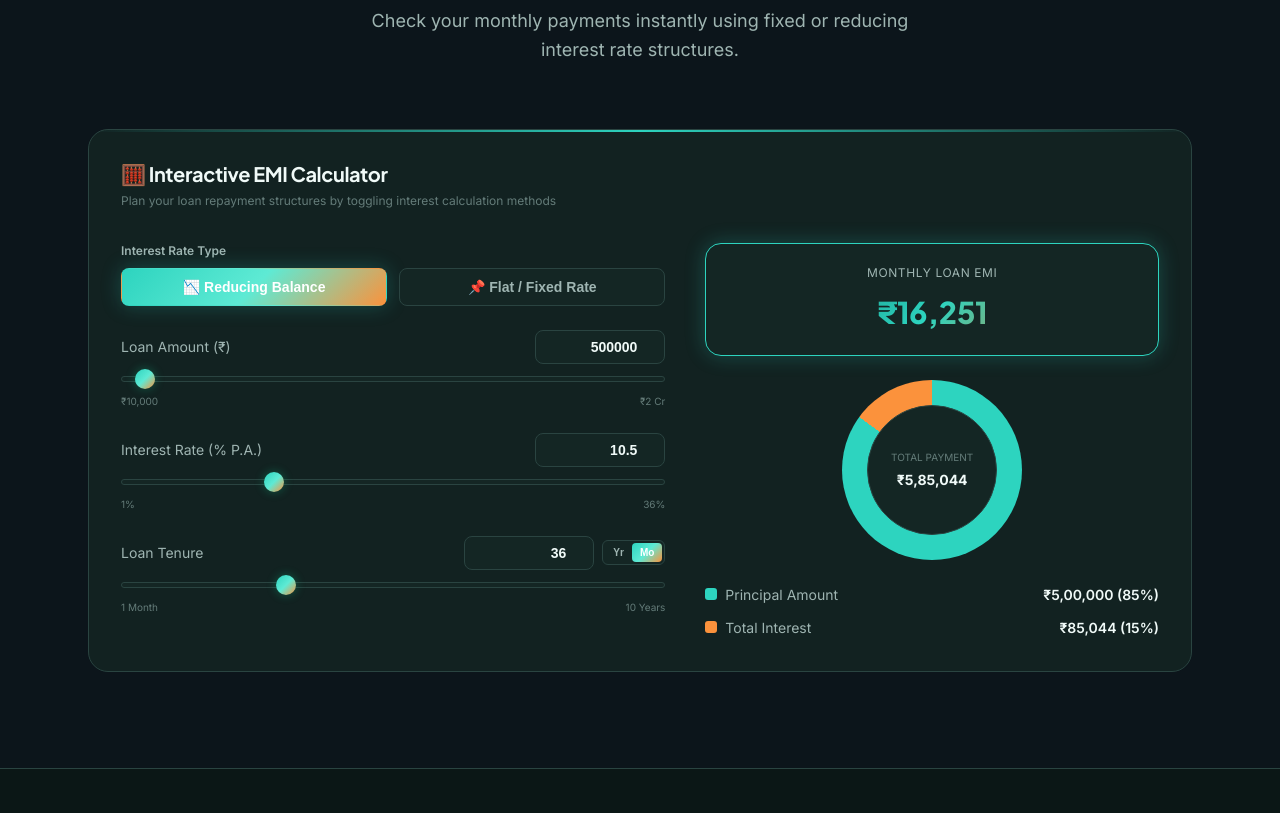
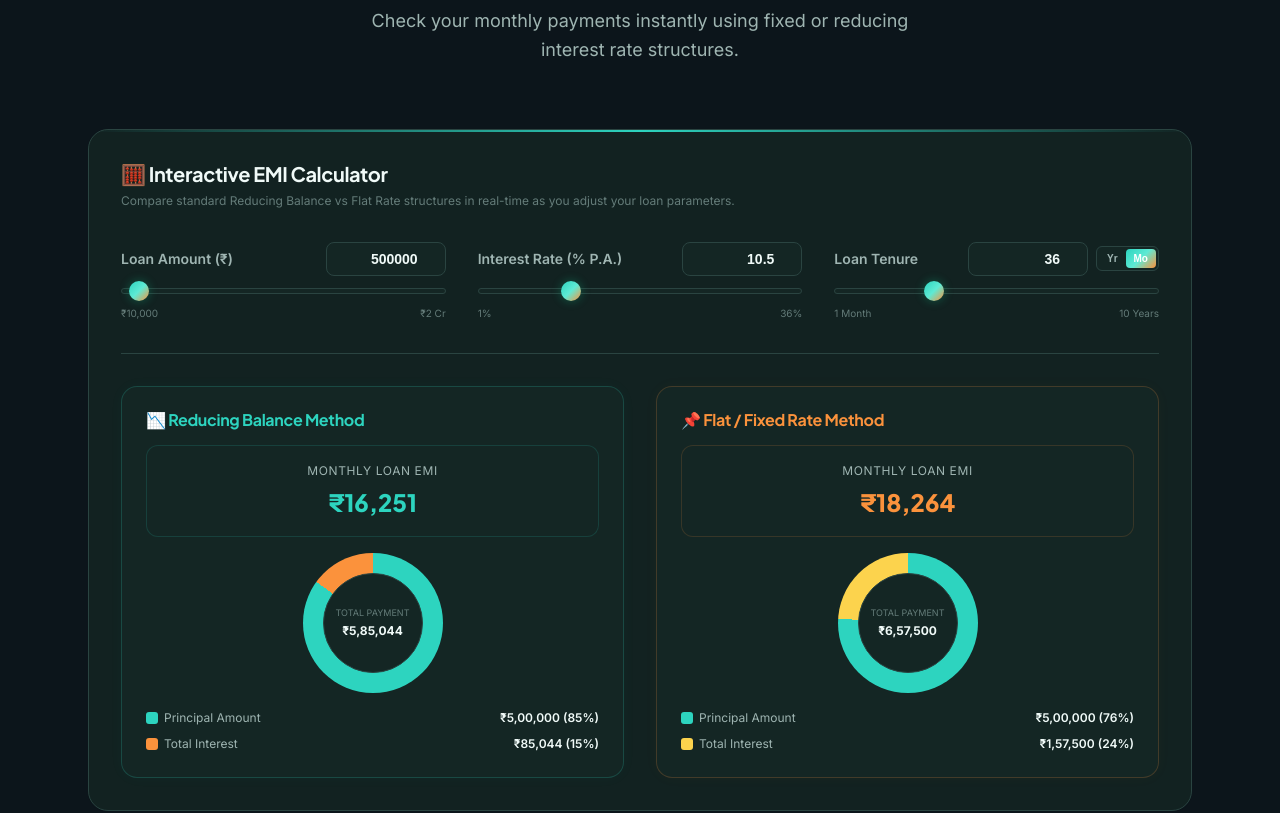
Before and after one commit to utkrashtkumar/loan-eligibility-calculator, a Next.js app: page / in a window 1280 px wide. Shown: the part 1620-2433 px from the top of the page. Built offline with nearby package versions, Linux system fonts and the light colour scheme; no server answers.

Commit message:
feat: show reducing and flat rate results simultaneously in emi calculator

```diff
--- a/src/components/EmiCalculator.js
+++ b/src/components/EmiCalculator.js
@@ -7,43 +7,50 @@ export default function EmiCalculator() {
   const [interestRate, setInterestRate] = useState(10.5);
   const [tenure, setTenure] = useState(36); // in months
   const [tenureType, setTenureType] = useState('months'); // 'months' or 'years'
-  const [interestType, setInterestType] = useState('reducing'); // 'reducing' or 'fixed'
 
   const P = Number(loanAmount);
   const R = Number(interestRate);
-  // Convert tenure to months if selected in years
   const N = tenureType === 'years' ? Number(tenure) * 12 : Number(tenure);
 
-  let emi = 0;
-  let totalInterest = 0;
-  let totalPayment = 0;
+  // 1. Reducing Calculations
+  let reducingEmi = 0;
+  let reducingTotalInterest = 0;
+  let reducingTotalPayment = 0;
+  let reducingPrincipalPercent = 100;
+  let reducingInterestPercent = 0;
 
   if (P > 0 && R > 0 && N > 0) {
-    if (interestType === 'reducing') {
-      // Reducing Interest Rate (Standard EMI formula)
     const monthlyRate = R / 12 / 100;
     const emiVal = (P * monthlyRate * Math.pow(1 + monthlyRate, N)) / (Math.pow(1 + monthlyRate, N) - 1);
     const totalPayVal = emiVal * N;
     const totalIntVal = totalPayVal - P;
 
-      emi = Math.round(emiVal);
-      totalInterest = Math.round(totalIntVal);
-      totalPayment = Math.round(totalPayVal);
-    } else {
-      // Fixed Interest Rate (Flat Interest formula)
+    reducingEmi = Math.round(emiVal);
+    reducingTotalInterest = Math.round(totalIntVal);
+    reducingTotalPayment = Math.round(totalPayVal);
+    reducingPrincipalPercent = Math.round((P / reducingTotalPayment) * 100);
+    reducingInterestPercent = 100 - reducingPrincipalPercent;
+  }
+
+  // 2. Flat Calculations
+  let flatEmi = 0;
+  let flatTotalInterest = 0;
+  let flatTotalPayment = 0;
+  let flatPrincipalPercent = 100;
+  let flatInterestPercent = 0;
+
+  if (P > 0 && R > 0 && N > 0) {
     const tenureInYears = N / 12;
     const totalIntVal = P * (R / 100) * tenureInYears;
     const totalPayVal = P + totalIntVal;
     const emiVal = totalPayVal / N;
 
-      emi = Math.round(emiVal);
-      totalInterest = Math.round(totalIntVal);
-      totalPayment = Math.round(totalPayVal);
+    flatEmi = Math.round(emiVal);
+    flatTotalInterest = Math.round(totalIntVal);
+    flatTotalPayment = Math.round(totalPayVal);
+    flatPrincipalPercent = Math.round((P / flatTotalPayment) * 100);
+    flatInterestPercent = 100 - flatPrincipalPercent;
   }
-  }
-
-  const principalPercent = totalPayment > 0 ? Math.round((loanAmount / totalPayment) * 100) : 100;
-  const interestPercent = 100 - principalPercent;
 
   const handleAmountChange = (val) => {
     const num = Number(val);
@@ -78,29 +85,39 @@ export default function EmiCalculator() {
       backdropFilter: 'blur(20px)',
       border: 'var(--border-light)',
       borderRadius: 'var(--border-radius-xl)',
-      display: 'grid',
-      gridTemplateColumns: '1fr',
-      gap: '32px',
-      boxShadow: 'var(--shadow-lg)',
-      alignItems: 'start'
+      boxShadow: 'var(--shadow-lg)'
     }}>
       <style jsx>{`
-        .calculator-grid {
+        .inputs-grid {
           display: grid;
-          grid-template-columns: 1.2fr 1fr;
-          gap: 40px;
+          grid-template-columns: repeat(3, 1fr);
+          gap: 32px;
+          margin-bottom: 32px;
         }
         @media (max-width: 992px) {
-          .calculator-grid {
+          .inputs-grid {
             grid-template-columns: 1fr;
+            gap: 24px;
+            margin-bottom: 24px;
+          }
+        }
+        .comparison-grid {
+          display: grid;
+          grid-template-columns: 1fr 1fr;
           gap: 32px;
+          border-top: 1px solid var(--border-default);
+          padding-top: 32px;
+        }
+        @media (max-width: 768px) {
+          .comparison-grid {
+            grid-template-columns: 1fr;
+            gap: 24px;
           }
         }
         .slider-container {
           display: flex;
           flex-direction: column;
           gap: 12px;
-          margin-bottom: 24px;
         }
         .slider-header {
           display: flex;
@@ -110,7 +127,7 @@ export default function EmiCalculator() {
         .slider-title {
           font-size: var(--text-sm);
           color: var(--color-text-secondary);
-          fontWeight: 600;
+          font-weight: 600;
         }
         .slider-input-wrapper {
           display: flex;
@@ -125,7 +142,7 @@ export default function EmiCalculator() {
           border-radius: 8px !important;
           font-size: var(--text-sm) !important;
           font-weight: 600 !important;
-          width: 130px !important;
+          width: 120px !important;
           text-align: right !important;
           outline: none !important;
         }
@@ -156,35 +173,16 @@ export default function EmiCalculator() {
         .range-slider::-webkit-slider-thumb:hover {
           transform: scale(1.15);
         }
-        .type-toggle-btn {
-          padding: 10px 18px;
-          font-size: var(--text-sm);
-          font-weight: 600;
-          border-radius: 8px;
-          cursor: pointer;
-          transition: all 0.2s ease;
-          border: var(--border-light);
-          background: var(--color-bg-secondary);
-          color: var(--color-text-secondary);
-          flex: 1;
-          text-align: center;
-        }
-        .type-toggle-btn.active {
-          background: var(--gradient-primary);
-          color: #ffffff !important;
-          border-color: transparent;
-          box-shadow: var(--shadow-glow-indigo);
-        }
         .donut-container {
           display: flex;
           flex-direction: column;
           align-items: center;
           justify-content: center;
-          gap: 24px;
+          gap: 16px;
         }
         .donut-chart {
-          width: 180px;
-          height: 180px;
+          width: 140px;
+          height: 140px;
           border-radius: 50%;
           display: flex;
           align-items: center;
@@ -193,8 +191,8 @@ export default function EmiCalculator() {
           box-shadow: var(--shadow-md);
         }
         .donut-center {
-          width: 130px;
-          height: 130px;
+          width: 100px;
+          height: 100px;
           border-radius: 50%;
           background: var(--color-bg-card);
           display: flex;
@@ -210,6 +208,36 @@ export default function EmiCalculator() {
           border-radius: 3px;
           display: inline-block;
         }
+        .result-card-inner {
+          background: var(--color-bg-card);
+          border-radius: 16px;
+          padding: 24px;
+          transition: all var(--transition-base);
+          box-shadow: var(--shadow-md);
+          display: flex;
+          flex-direction: column;
+          gap: 16px;
+        }
+        .result-card-inner:hover {
+          transform: translateY(-2px);
+          box-shadow: var(--shadow-lg);
+        }
+        .result-card-reducing {
+          border: 1px solid rgba(45, 212, 191, 0.2);
+          box-shadow: 0 0 15px rgba(45, 212, 191, 0.03);
+        }
+        .result-card-reducing:hover {
+          border-color: rgba(45, 212, 191, 0.4);
+          box-shadow: var(--shadow-glow-indigo);
+        }
+        .result-card-flat {
+          border: 1px solid rgba(251, 146, 60, 0.2);
+          box-shadow: 0 0 15px rgba(251, 146, 60, 0.03);
+        }
+        .result-card-flat:hover {
+          border-color: rgba(251, 146, 60, 0.4);
+          box-shadow: var(--shadow-glow-purple);
+        }
       `}</style>
 
       <div>
@@ -217,33 +245,11 @@ export default function EmiCalculator() {
           🧮 Interactive EMI Calculator
         </h3>
         <p style={{ fontSize: 'var(--text-xs)', color: 'var(--color-text-tertiary)', marginBottom: '32px' }}>
-          Plan your loan repayment structures by toggling interest calculation methods
+          Compare standard Reducing Balance vs Flat Rate structures in real-time as you adjust your loan parameters.
         </p>
 
-        <div className="calculator-grid">
-          {/* Left Side: Inputs */}
-          <div>
-            {/* Interest Type Toggle */}
-            <div style={{ display: 'flex', flexDirection: 'column', gap: '8px', marginBottom: '24px' }}>
-              <label style={{ fontSize: 'var(--text-xs)', color: 'var(--color-text-secondary)', fontWeight: 600 }}>Interest Rate Type</label>
-              <div style={{ display: 'flex', gap: '12px' }}>
-                <button
-                  type="button"
-                  onClick={() => setInterestType('reducing')}
-                  className={`type-toggle-btn ${interestType === 'reducing' ? 'active' : ''}`}
-                >
-                  📉 Reducing Balance
-                </button>
-                <button
-                  type="button"
-                  onClick={() => setInterestType('fixed')}
-                  className={`type-toggle-btn ${interestType === 'fixed' ? 'active' : ''}`}
-                >
-                  📌 Flat / Fixed Rate
-                </button>
-              </div>
-            </div>
-
+        {/* Top Section: Inputs */}
+        <div className="inputs-grid">
           {/* Principal Amount Input */}
           <div className="slider-container">
             <div className="slider-header">
@@ -371,65 +377,133 @@ export default function EmiCalculator() {
           </div>
         </div>
 
-          {/* Right Side: Results & Pie breakdown */}
-          <div className="donut-container">
-            {/* EMI display card */}
+        {/* Bottom Section: Side-by-Side Comparison */}
+        <div className="comparison-grid">
+          {/* Reducing Balance Method Card */}
+          <div className="result-card-inner result-card-reducing">
+            <h4 style={{ fontSize: 'var(--text-base)', fontWeight: 700, color: 'var(--color-primary)', display: 'flex', alignItems: 'center', gap: '8px', margin: 0 }}>
+              📉 Reducing Balance Method
+            </h4>
+
             <div style={{
-              background: 'var(--color-bg-card)',
-              border: 'var(--border-accent)',
-              borderRadius: '16px',
-              padding: '20px 24px',
-              width: '100%',
-              textAlign: 'center',
-              boxShadow: 'var(--shadow-glow-indigo)'
+              background: 'var(--color-bg-secondary)',
+              border: '1px solid rgba(45, 212, 191, 0.15)',
+              borderRadius: '12px',
+              padding: '16px',
+              textAlign: 'center'
             }}>
               <div style={{ fontSize: 'var(--text-xs)', color: 'var(--color-text-secondary)', textTransform: 'uppercase', letterSpacing: '0.05em' }}>
                 Monthly Loan EMI
               </div>
               <div style={{
-                fontSize: 'var(--text-3xl)',
+                fontSize: 'var(--text-2xl)',
                 fontFamily: 'var(--font-heading)',
                 fontWeight: 800,
-                background: 'var(--gradient-text)',
-                WebkitBackgroundClip: 'text',
-                WebkitTextFillColor: 'transparent',
-                marginTop: '8px'
+                color: 'var(--color-primary)',
+                marginTop: '4px'
               }}>
-                ₹{emi.toLocaleString('en-IN')}
+                ₹{reducingEmi.toLocaleString('en-IN')}
               </div>
             </div>
 
-            {/* CSS Conic Gradient Donut Chart */}
+            {/* Donut Chart */}
+            <div className="donut-container">
               <div className="donut-chart" style={{
-              background: `conic-gradient(var(--color-primary) 0% ${principalPercent}%, var(--color-accent) ${principalPercent}% 100%)`
+                background: `conic-gradient(var(--color-primary) 0% ${reducingPrincipalPercent}%, var(--color-accent) ${reducingPrincipalPercent}% 100%)`
               }}>
                 <div className="donut-center">
-                <span style={{ fontSize: '10px', color: 'var(--color-text-tertiary)', textTransform: 'uppercase' }}>Total Payment</span>
-                <span style={{ fontSize: 'var(--text-sm)', fontWeight: 700, color: 'var(--color-text-primary)', marginTop: '4px' }}>
-                  ₹{totalPayment.toLocaleString('en-IN')}
+                  <span style={{ fontSize: '9px', color: 'var(--color-text-tertiary)', textTransform: 'uppercase' }}>Total Payment</span>
+                  <span style={{ fontSize: 'var(--text-xs)', fontWeight: 700, color: 'var(--color-text-primary)', marginTop: '2px' }}>
+                    ₹{reducingTotalPayment.toLocaleString('en-IN')}
                   </span>
                 </div>
               </div>
+            </div>
 
-            {/* Details Ledger & Legend */}
-            <div style={{ width: '100%', display: 'flex', flexDirection: 'column', gap: '12px' }}>
-              <div style={{ display: 'flex', justifyContent: 'space-between', alignItems: 'center', fontSize: 'var(--text-sm)' }}>
-                <span style={{ display: 'flex', alignItems: 'center', gap: '8px', color: 'var(--color-text-secondary)' }}>
+            {/* Details Ledger */}
+            <div style={{ display: 'flex', flexDirection: 'column', gap: '8px' }}>
+              <div style={{ display: 'flex', justifyContent: 'space-between', alignItems: 'center', fontSize: 'var(--text-xs)' }}>
+                <span style={{ display: 'flex', alignItems: 'center', gap: '6px', color: 'var(--color-text-secondary)' }}>
                   <span className="legend-dot" style={{ background: 'var(--color-primary)' }}></span>
                   Principal Amount
                 </span>
                 <span style={{ fontWeight: 600, color: 'var(--color-text-primary)' }}>
-                  ₹{loanAmount.toLocaleString('en-IN')} ({principalPercent}%)
+                  ₹{loanAmount.toLocaleString('en-IN')} ({reducingPrincipalPercent}%)
                 </span>
               </div>
 
-              <div style={{ display: 'flex', justifyContent: 'space-between', alignItems: 'center', fontSize: 'var(--text-sm)' }}>
-                <span style={{ display: 'flex', alignItems: 'center', gap: '8px', color: 'var(--color-text-secondary)' }}>
+              <div style={{ display: 'flex', justifyContent: 'space-between', alignItems: 'center', fontSize: 'var(--text-xs)' }}>
+                <span style={{ display: 'flex', alignItems: 'center', gap: '6px', color: 'var(--color-text-secondary)' }}>
                   <span className="legend-dot" style={{ background: 'var(--color-accent)' }}></span>
                   Total Interest
                 </span>
                 <span style={{ fontWeight: 600, color: 'var(--color-text-primary)' }}>
-                  ₹{totalInterest.toLocaleString('en-IN')} ({interestPercent}%)
+                  ₹{reducingTotalInterest.toLocaleString('en-IN')} ({reducingInterestPercent}%)
+                </span>
+              </div>
+            </div>
+          </div>
+
+          {/* Flat Rate Method Card */}
+          <div className="result-card-inner result-card-flat">
+            <h4 style={{ fontSize: 'var(--text-base)', fontWeight: 700, color: 'var(--color-accent)', display: 'flex', alignItems: 'center', gap: '8px', margin: 0 }}>
+              📌 Flat / Fixed Rate Method
+            </h4>
+
+            <div style={{
+              background: 'var(--color-bg-secondary)',
+              border: '1px solid rgba(251, 146, 60, 0.15)',
+              borderRadius: '12px',
+              padding: '16px',
+              textAlign: 'center'
+            }}>
+              <div style={{ fontSize: 'var(--text-xs)', color: 'var(--color-text-secondary)', textTransform: 'uppercase', letterSpacing: '0.05em' }}>
+                Monthly Loan EMI
+              </div>
+              <div style={{
+                fontSize: 'var(--text-2xl)',
+                fontFamily: 'var(--font-heading)',
+                fontWeight: 800,
+                color: 'var(--color-accent)',
+                marginTop: '4px'
+              }}>
+                ₹{flatEmi.toLocaleString('en-IN')}
+              </div>
+            </div>
+
+            {/* Donut Chart */}
+            <div className="donut-container">
+              <div className="donut-chart" style={{
+                background: `conic-gradient(var(--color-primary) 0% ${flatPrincipalPercent}%, var(--color-secondary) ${flatPrincipalPercent}% 100%)`
+              }}>
+                <div className="donut-center">
+                  <span style={{ fontSize: '9px', color: 'var(--color-text-tertiary)', textTransform: 'uppercase' }}>Total Payment</span>
+                  <span style={{ fontSize: 'var(--text-xs)', fontWeight: 700, color: 'var(--color-text-primary)', marginTop: '2px' }}>
+                    ₹{flatTotalPayment.toLocaleString('en-IN')}
+                  </span>
+                </div>
+              </div>
+            </div>
+
+            {/* Details Ledger */}
+            <div style={{ display: 'flex', flexDirection: 'column', gap: '8px' }}>
+              <div style={{ display: 'flex', justifyContent: 'space-between', alignItems: 'center', fontSize: 'var(--text-xs)' }}>
+                <span style={{ display: 'flex', alignItems: 'center', gap: '6px', color: 'var(--color-text-secondary)' }}>
+                  <span className="legend-dot" style={{ background: 'var(--color-primary)' }}></span>
+                  Principal Amount
+                </span>
+                <span style={{ fontWeight: 600, color: 'var(--color-text-primary)' }}>
+                  ₹{loanAmount.toLocaleString('en-IN')} ({flatPrincipalPercent}%)
+                </span>
+              </div>
+
+              <div style={{ display: 'flex', justifyContent: 'space-between', alignItems: 'center', fontSize: 'var(--text-xs)' }}>
+                <span style={{ display: 'flex', alignItems: 'center', gap: '6px', color: 'var(--color-text-secondary)' }}>
+                  <span className="legend-dot" style={{ background: 'var(--color-secondary)' }}></span>
+                  Total Interest
+                </span>
+                <span style={{ fontWeight: 600, color: 'var(--color-text-primary)' }}>
+                  ₹{flatTotalInterest.toLocaleString('en-IN')} ({flatInterestPercent}%)
                 </span>
               </div>
             </div>
```
Lines whose indentation alone changed are shown as unchanged.
